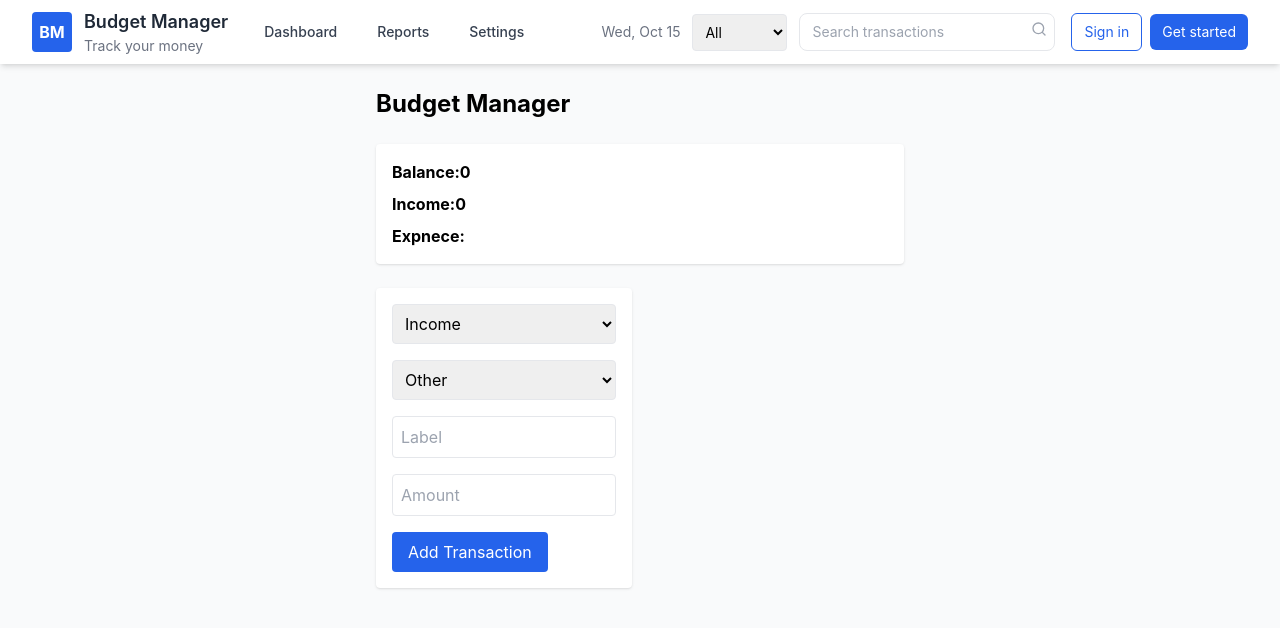
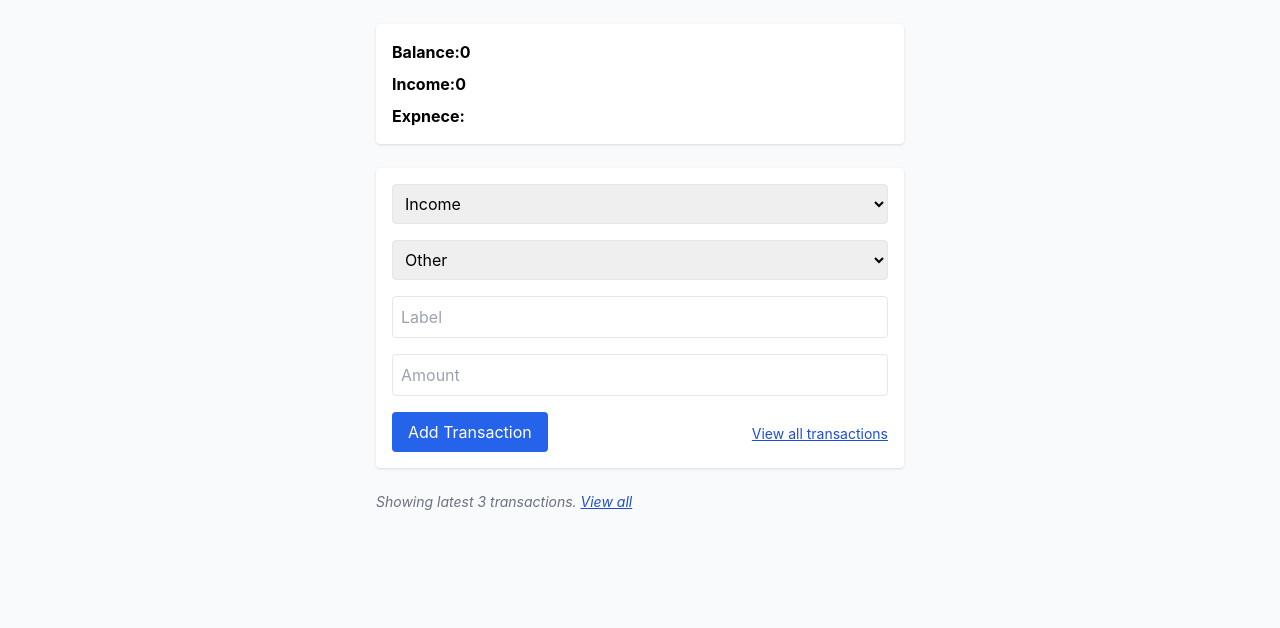
Before and after one commit to Adem-elwafi/Budget-Manager, a Vue app: page / in a window 1280 px wide. Shown: the top 628 px of the page. Built offline with nearby package versions, Linux system fonts and the light colour scheme.

Commit message:
feat: show only recent transactions on dashboard
Limited visible transactions to last 3 items. Full list available via modal popup.

```diff
--- a/src/components/TransactionForm.vue
+++ b/src/components/TransactionForm.vue
@@ -26,7 +26,7 @@ function submit() {
 </script>
 
 <template>
-  <form @submit.prevent="submit" class="bg-white p-4 rounded shadow space-y-4">
+  <form @submit.prevent="submit" class="bg-white  p-4 rounded shadow space-y-4">
     <select v-model="newTransaction.type" class="w-full p-2 border rounded">
       <option value="income">Income</option>
       <option value="expense">Expense</option>
@@ -39,8 +39,15 @@ function submit() {
     <input v-model="newTransaction.label" type="text" placeholder="Label" class="w-full p-2 border rounded" />
     <input v-model="newTransaction.amount" type="number" placeholder="Amount" class="w-full p-2 border rounded" />
 
+    <div class="buttons-container flex justify-between w-full">
+
     <button type="submit" class="bg-blue-600 text-white px-4 py-2 rounded">
       Add Transaction
     </button>
+<p @click="$emit('view')" class="text-sm text-blue-700 underline pt-3 cursor-pointer">
+  View all transactions
+</p>
+    </div>
+
   </form>
 </template>
--- a/src/components/TransactionList.vue
+++ b/src/components/TransactionList.vue
@@ -37,5 +37,9 @@ const filteredTransactions = computed(() => {
         Delete
       </button>
     </li>
+    <p class="text-sm text-gray-500 italic">
+  Showing latest 3 transactions. <span class="text-blue-700 underline cursor-pointer" @click="openModal">View all</span>
+    </p>
+
   </ul>
 </template>
--- /dev/null
+++ b/src/components/TransactionModal.vue
@@ -0,0 +1,36 @@
+<script setup>
+const props = defineProps({
+  transactions: Array,
+  show: Boolean
+})
+const emit = defineEmits(['close'])
+</script>
+
+<template>
+  <div v-if="show" class="fixed inset-0 bg-black bg-opacity-40 flex items-center justify-center z-50">
+    <div class="bg-white p-6 rounded shadow-lg w-full max-w-md space-y-4">
+      <h2 class="text-xl font-bold">All Transactions</h2>
+
+      <ul class="space-y-2 max-h-64 overflow-y-auto">
+        <li
+          v-for="t in transactions"
+          :key="t.id"
+          class="flex justify-between items-center p-3 rounded shadow bg-gray-50"
+          :class="t.type === 'income' ? 'border-l-4 border-green-500' : 'border-l-4 border-red-500'"
+        >
+          <div>
+            <p class="text-sm text-gray-500">{{ t.category }}</p>
+            <p class="font-medium">{{ t.label }}</p>
+            <p :class="t.type === 'income' ? 'text-green-600' : 'text-red-600'">
+              {{ t.type === 'income' ? '+' : '-' }}{{ t.amount }} TND
+            </p>
+          </div>
+        </li>
+      </ul>
+
+      <button @click="emit('close')" class="mt-4 bg-blue-600 text-white px-4 py-2 rounded">
+        Close
+      </button>
+    </div>
+  </div>
+</template>
--- a/src/views/Dashboard.vue
+++ b/src/views/Dashboard.vue
@@ -3,28 +3,33 @@ import { ref, computed, onMounted, watch } from 'vue'
 import TransactionForm from '../components/TransactionForm.vue'
 import TransactionList from '../components/TransactionList.vue'
 import SummaryBox from '../components/SummaryBox.vue'
-import NavBar from '../components/NavBar.vue'
+import TransactionModal from '../components/TransactionModal.vue'
 
 const transactions = ref([])
-const searchQuery = ref('')
-const filterType = ref('all')
+const showModal = ref(false)
 
 function addTransaction(t) {
   transactions.value.push(t)
 }
-
 function deleteTransaction(id) {
   const confirmDelete = confirm('Are you sure you want to delete this transaction?')
   if (confirmDelete) {
     transactions.value = transactions.value.filter(t => t.id !== id)
   }
 }
-
+function openModal() {
+  showModal.value = true
+}
+function closeModal() {
+  showModal.value = false
+}
+const recentTransactions = computed(() => {
+  return [...transactions.value].slice(-3).reverse()
+})
 onMounted(() => {
   const saved = localStorage.getItem('transactions')
   if (saved) transactions.value = JSON.parse(saved)
 })
-
 watch(transactions, (newVal) => {
   localStorage.setItem('transactions', JSON.stringify(newVal))
 }, { deep: true })
@@ -39,22 +44,10 @@ const balance = computed(() => totalIncome.value - totalExpense.value)
 </script>
 
 <template>
-  <NavBar v-model:search-query="searchQuery" v-model:filter-type="filterType" />
   <div class="p-6 max-w-xl mx-auto space-y-6">
-    <h1 class="text-2xl font-bold">Budget Manager</h1>
-
     <SummaryBox :income="totalIncome" :expense="totalExpense" :balance="balance" />
-
-    <div class="grid grid-cols-1 gap-4 md:grid-cols-2">
-      <TransactionForm @add="addTransaction" />
-
-    </div>
-
-    <TransactionList
-      :transactions="transactions"
-      :search-query="searchQuery"
-      :filter-type="filterType"
-      @delete="deleteTransaction"
-    />
+    <TransactionForm @add="addTransaction" @view="openModal" />
+    <TransactionList :transactions="recentTransactions" @delete="deleteTransaction" />
+    <TransactionModal :transactions="transactions" :show="showModal" @close="closeModal" />
   </div>
 </template>
```
